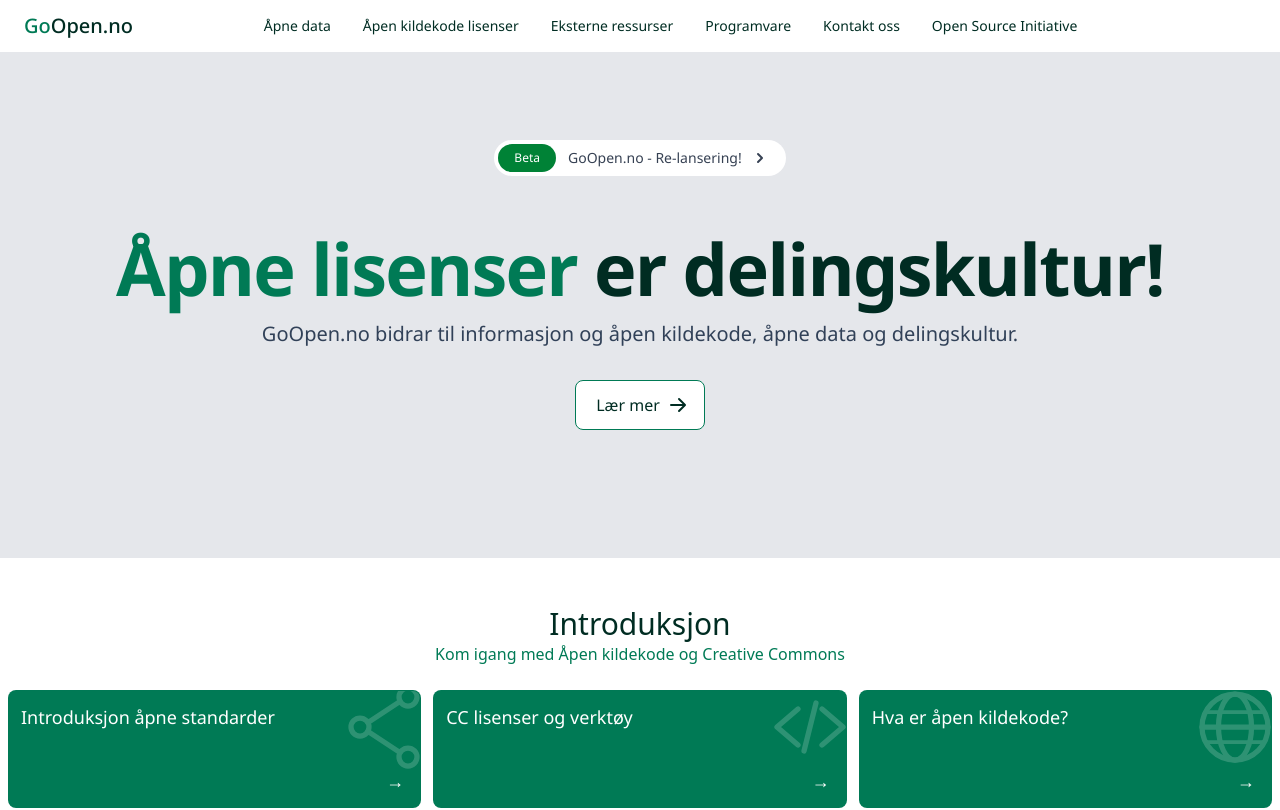
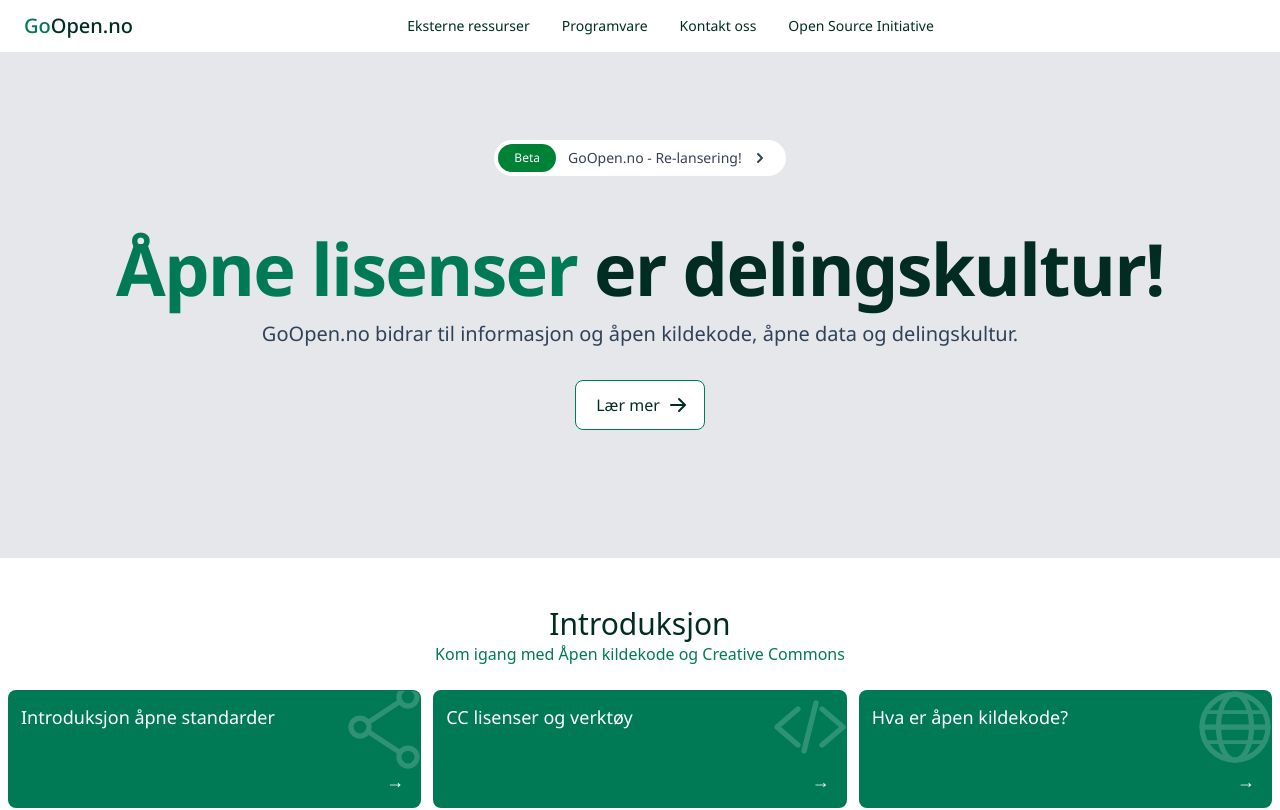
Before and after one commit to christer-io/goopen-no, a Next.js app: page / in a window 1280 px wide. Shown: the top 810 px of the page. Built offline with nearby package versions, Linux system fonts and the light colour scheme.

Commit message:
Nytt design, qu på artikler

```diff
--- a/components/Header.tsx
+++ b/components/Header.tsx
@@ -8,8 +8,6 @@
 
 export function Header() {
   const navLinks = [
-    { href: '/post/introduksjon-til-apne-data', label: 'Åpne data' },
-    { href: '/post/apen-kildekode-lisenser', label: 'Åpen kildekode lisenser' },
     { href: '/eksterne-ressurser', label: 'Eksterne ressurser' },
     { href: '/programvare', label: 'Programvare' },
     { href: '/post/kontakt', label: 'Kontakt oss' },
--- a/content/introduksjon-til-apne-data.md
+++ b/content/introduksjon-til-apne-data.md
@@ -11,6 +11,9 @@
 license: "CC BY 4.0"
 ---
 # Introduksjon til åpne data
+
+![STANDARD skilt opplyst på nattlig vegg](/images/standard.jpg)
+Foto av [Call Me Fred](https://unsplash.com/@callmefred) på [Unsplash](https://unsplash.com/photos/white-standard-led-signage-mounted-on-wall-fJSRg-r7LuI).
 
 ## Hva er åpne data?
 
```
Also changed, not shown: public/images/standard-skilt-unsplash.jpg (added), public/images/standard.jpg (added).
